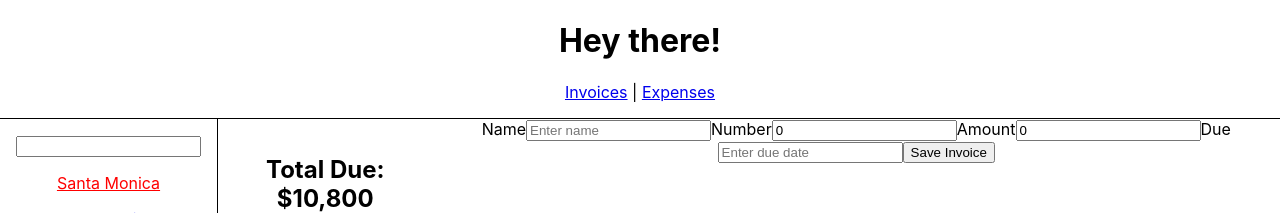
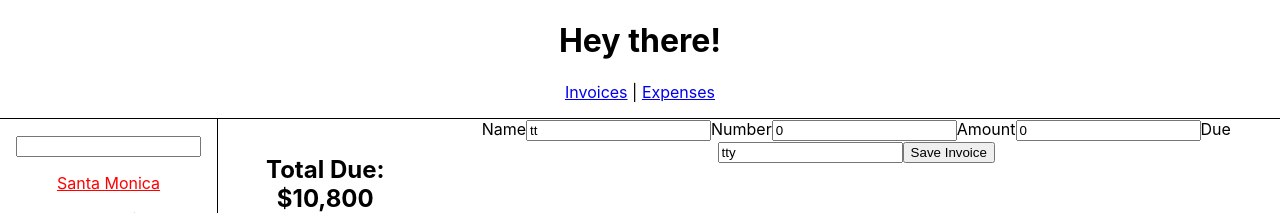
Before and after one commit to wolfitis/react-vite-smp1, a React (Vite) app in the folder frontend-js/: page /invoices/1995 in a window 1280 px wide. Shown: the top 213 px of the page. Built offline with nearby package versions, Linux system fonts and the light colour scheme.

Commit message:
update convert invoices to state

```diff
--- a/frontend-js/src/components/AddInvoice.jsx
+++ b/frontend-js/src/components/AddInvoice.jsx
@@ -1,28 +1,31 @@
 import { useState } from 'react';
 
-const AddInvoice = ({invoice}) => {
-  const [name, setName] = useState('');
+const AddInvoice = ({invoice, dataaaaa}) => {
+  const [name, setName] = useState('tt');
   const [number, setNumber] = useState(0);
   const [amount, setAmount] = useState('0');
-  const [due, setDue] = useState('');
-
+  const [due, setDue] = useState('tty');
+// console.log("setInvoices",dataaaaa())
   const onSubmit = e => {
     e.preventDefault();
 
-    if(!(name || number || amount || due)) {
+    if(!(name && number && amount && due)) {
       alert('Please add missing value');
       return;
     }
 
     invoice({name, number, amount, due});
+    // dataaaaa({name, number, amount, due})
+    // kks()
 
-    // setName('');
-    // setNumber(0);
-    // setAmount('0');
-    // setDue('');
+    setName('');
+    setNumber(0);
+    setAmount('0');
+    setDue('');
 
   }
   return(
+    <>
     <form onSubmit={onSubmit}>
     <label>Name</label>
     <input type='text' placeholder='Enter name' value={name} onChange={e=> setName(e.target.value)} />
@@ -35,6 +38,8 @@ const AddInvoice = ({invoice}) => {
 
     <input type='submit' value='Save Invoice' />
     </form>
+    {/* <p>{dataaaaa(name)}</p> */}
+    </>
   );
 }
 
--- a/frontend-js/src/routes/invoices.jsx
+++ b/frontend-js/src/routes/invoices.jsx
@@ -1,10 +1,13 @@
 import { Outlet, useSearchParams } from "react-router-dom";
 import AddInvoice from "../components/AddInvoice";
 import { getInvoices, addInvoice } from "../data";
-import { QueryNavLink } from './customMethods'
+import { QueryNavLink } from "./customMethods";
+import { useState } from "react";
 
 const Invoices = () => {
-  let invoices = getInvoices();
+  let invoicesData = getInvoices();
+  const [invoices, setInvoices] = useState(invoicesData);
+  const [check, setCheck] = useState({});
   let [searchParams, setSearchParams] = useSearchParams();
 
   return (
@@ -17,20 +20,21 @@ const Invoices = () => {
       >
         {/* to create a inpute search field to filter results */}
         <input
-        value={searchParams.get('filter') || ''}
-        onChange={event => {
+          value={searchParams.get("filter") || ""}
+          onChange={(event) => {
             let filter = event.target.value;
-          if(filter) {
-            setSearchParams({filter});
+            if (filter) {
+              setSearchParams({ filter });
             } else {
               setSearchParams({});
             }
           }}
         />
-        {invoices
-          .filter(invoice => {
-            let filter = searchParams.get('filter');
-            if(!filter) return true;
+        {
+          invoices
+            .filter((invoice) => {
+              let filter = searchParams.get("filter");
+              if (!filter) return true;
               let name = invoice.name.toLowerCase();
               return name.startsWith(filter.toLocaleLowerCase());
             })
@@ -48,10 +52,17 @@ const Invoices = () => {
               >
                 {invoice.name}
               </QueryNavLink>
-        ))}
+            ))
+        }
       </nav>
       <Outlet />
-      <AddInvoice invoice={addInvoice}/>
+      {/* <AddInvoice invoice={addInvoice} dataaaaa={setCheck}/> */}
+      {/* <AddInvoice invoice={setInvoices} /> */}
+      {/* <AddInvoice setInvoices[...invoices, invoice] /> */}
+      {/* setInvoices([...invoices, invoice]); */}
+      {/* above are the tries I made to update the invoices array but below is the solution that worked, learned the hard way :) */}
+      <AddInvoice invoice={(inv) => setInvoices([...invoices, inv])} />
+      {/* {console.log("check", check)} */}
     </div>
   );
 };
```
Lines whose indentation alone changed are shown as unchanged.
